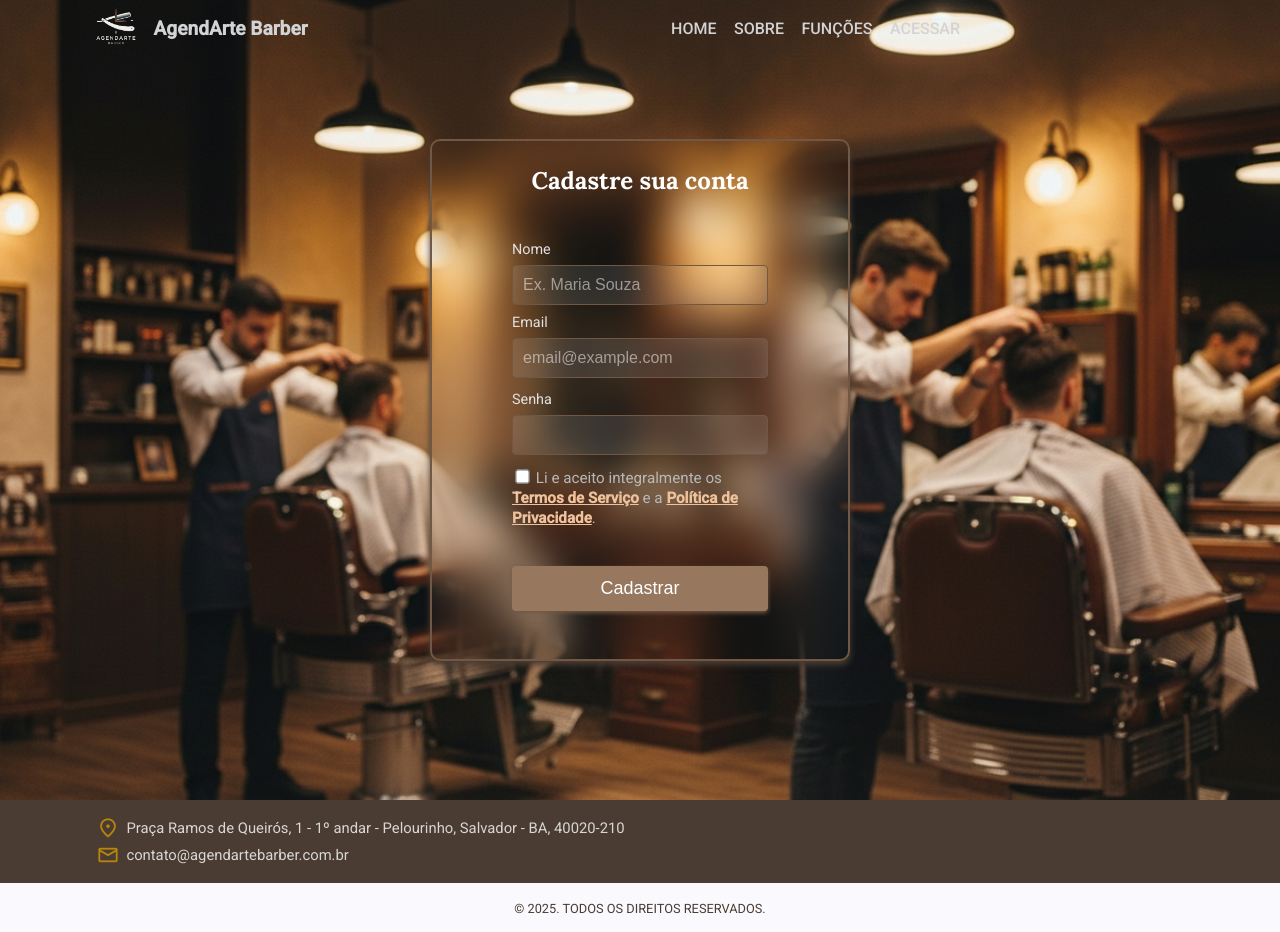
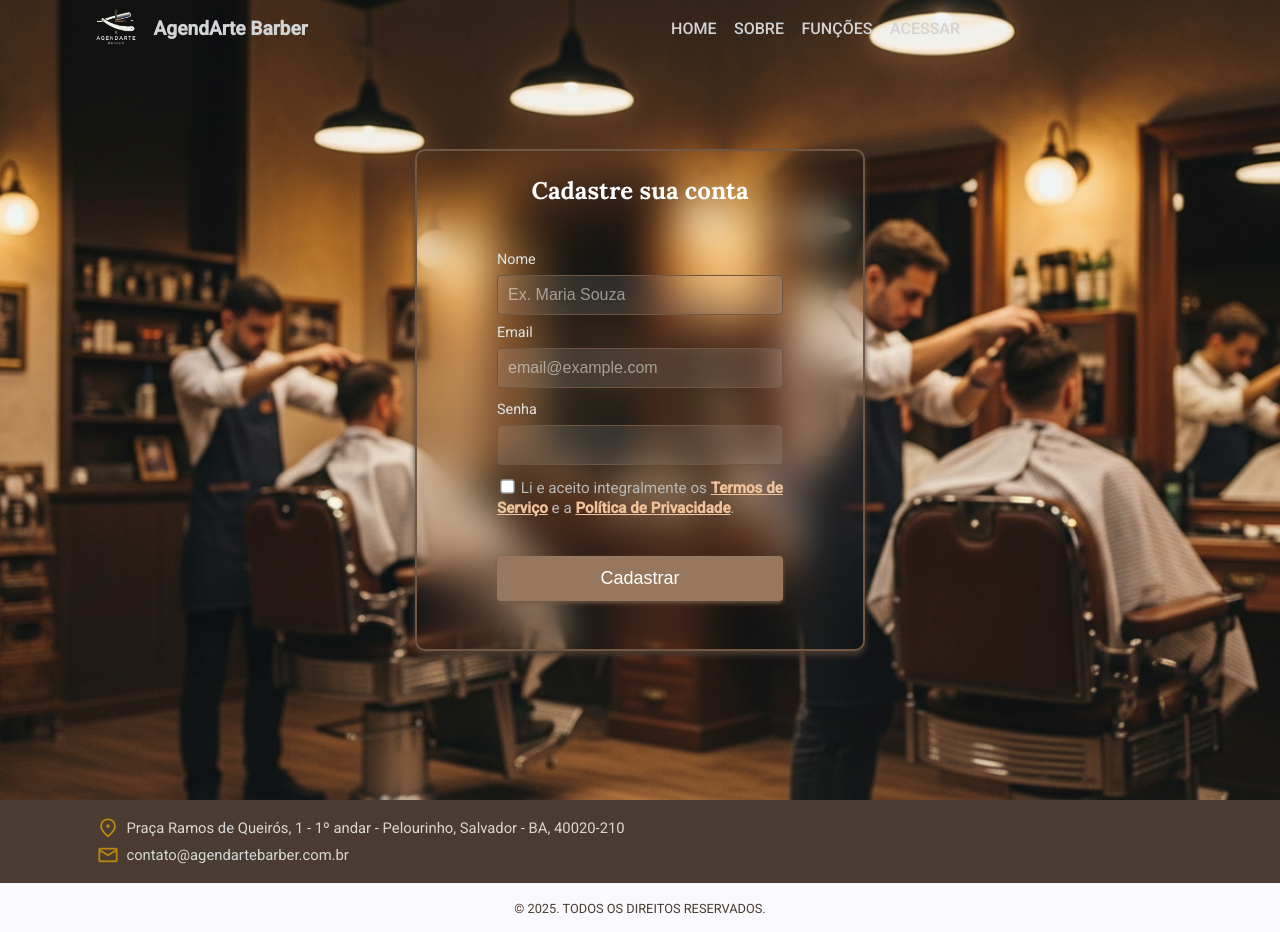
Before and after one commit to mateus-pa/barber-services-front-end, an Angular app: page /cadastro in a window 1280 px wide. Built offline with nearby package versions, Linux system fonts and the light colour scheme.

Commit message:
refactor: altera estilização form-login e form cadastro

```diff
--- a/src/app/components/form-cadastro/form-cadastro.css
+++ b/src/app/components/form-cadastro/form-cadastro.css
@@ -10,7 +10,7 @@
   box-shadow: 0 4px 6px var(--marrom-escuro);
   border-radius: 10px;
   margin: 5rem 0;
-  width: 420px;
+  width: 450px;
   gap: 1.875rem;
 }
 
```
